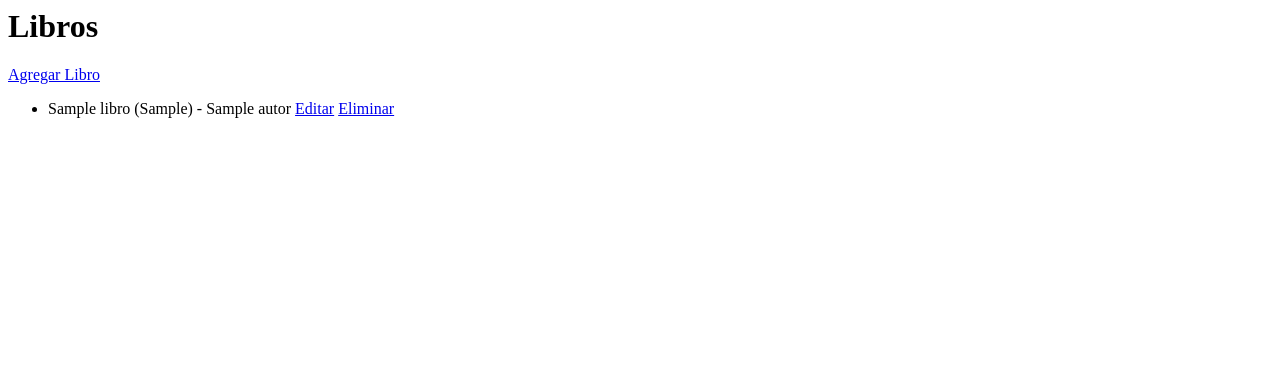
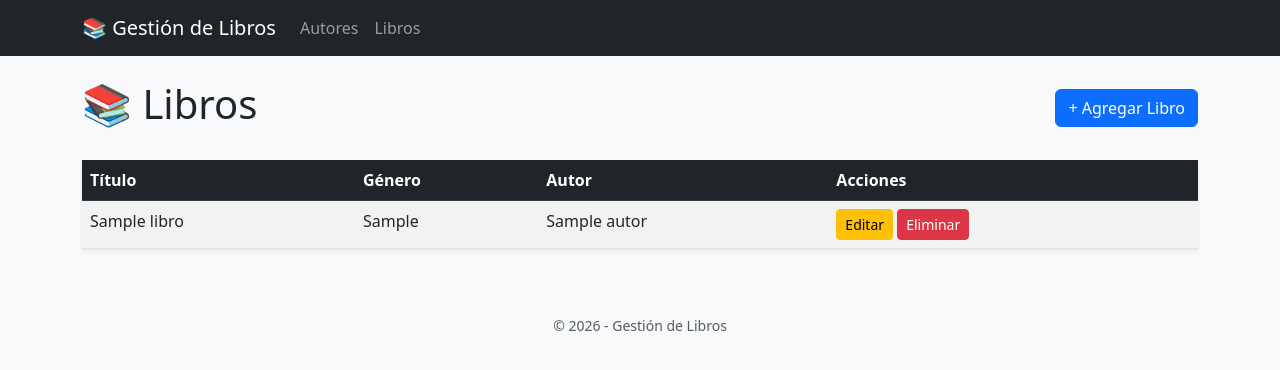
Before and after one commit to Fiurer7kp/taller_djangolibros, a Django app: page /libros/ in a window 1280 px wide. Shown: the top 370 px of the page. Run offline with Django 5.2, Linux system fonts and the light colour scheme; tables that the repository leaves empty hold one stand-in row (values such as "Sample post").

Commit message:
Agregar Bootstrap y archivos de configuración para despliegue

```diff
--- /dev/null
+++ b/gestion/templates/gestion/base.html
@@ -0,0 +1,40 @@
+<!DOCTYPE html>
+<html lang="es">
+<head>
+    <meta charset="UTF-8">
+    <meta name="viewport" content="width=device-width, initial-scale=1.0">
+    <title>Gestión de Libros</title>
+    <link href="https://cdn.jsdelivr.net/npm/bootstrap@5.3.0/dist/css/bootstrap.min.css" rel="stylesheet">
+</head>
+<body class="bg-light">
+    <nav class="navbar navbar-expand-lg navbar-dark bg-dark mb-4">
+        <div class="container">
+            <a class="navbar-brand" href="/">📚 Gestión de Libros</a>
+            <button class="navbar-toggler" type="button" data-bs-toggle="collapse" data-bs-target="#navbarNav">
+                <span class="navbar-toggler-icon"></span>
+            </button>
+            <div class="collapse navbar-collapse" id="navbarNav">
+                <ul class="navbar-nav">
+                    <li class="nav-item">
+                        <a class="nav-link" href="{% url 'lista_autores' %}">Autores</a>
+                    </li>
+                    <li class="nav-item">
+                        <a class="nav-link" href="{% url 'lista_libros' %}">Libros</a>
+                    </li>
+                </ul>
+            </div>
+        </div>
+    </nav>
+
+    <div class="container">
+        {% block content %}
+        {% endblock %}
+    </div>
+
+    <footer class="text-center mt-5 py-3 text-muted">
+        <small>© 2026 - Gestión de Libros</small>
+    </footer>
+
+    <script src="https://cdn.jsdelivr.net/npm/bootstrap@5.3.0/dist/js/bootstrap.bundle.min.js"></script>
+</body>
+</html>
--- a/gestion/templates/gestion/lista_libros.html
+++ b/gestion/templates/gestion/lista_libros.html
@@ -1,11 +1,36 @@
-<h1>Libros</h1>
-<a href="{% url 'crear_libro' %}">Agregar Libro</a>
-<ul>
-{% for libro in libros %}
-    <li>
-        {{ libro.titulo }} ({{ libro.genero }}) - {{ libro.autor.nombre }}
-        <a href="{% url 'editar_libro' libro.pk %}">Editar</a>
-        <a href="{% url 'eliminar_libro' libro.pk %}">Eliminar</a>
-    </li>
-{% endfor %}
-</ul>
+{% extends 'gestion/base.html' %}
+
+{% block content %}
+<div class="d-flex justify-content-between align-items-center mb-4">
+    <h1>📚 Libros</h1>
+    <a href="{% url 'crear_libro' %}" class="btn btn-primary">+ Agregar Libro</a>
+</div>
+
+<table class="table table-striped table-hover shadow-sm">
+    <thead class="table-dark">
+        <tr>
+            <th>Título</th>
+            <th>Género</th>
+            <th>Autor</th>
+            <th>Acciones</th>
+        </tr>
+    </thead>
+    <tbody>
+        {% for libro in libros %}
+        <tr>
+            <td>{{ libro.titulo }}</td>
+            <td>{{ libro.genero }}</td>
+            <td>{{ libro.autor.nombre }}</td>
+            <td>
+                <a href="{% url 'editar_libro' libro.pk %}" class="btn btn-sm btn-warning">Editar</a>
+                <a href="{% url 'eliminar_libro' libro.pk %}" class="btn btn-sm btn-danger">Eliminar</a>
+            </td>
+        </tr>
+        {% empty %}
+        <tr>
+            <td colspan="4" class="text-center text-muted">No hay libros registrados</td>
+        </tr>
+        {% endfor %}
+    </tbody>
+</table>
+{% endblock %}
--- /dev/null
+++ b/requirements.txt
@@ -0,0 +1,4 @@
+asgiref==3.11.1
+Django==6.0.4
+sqlparse==0.5.5
+tzdata==2026.1
```
Also changed, not shown: gestion/templates/gestion/autor_confirm_delete.html (+13 -6 lines), gestion/templates/gestion/autor_form.html (+21 -6 lines), gestion/templates/gestion/libro_confirm_delete.html (+13 -6 lines), gestion/templates/gestion/libro_form.html (+21 -6 lines), gestion/templates/gestion/lista_autores.html (+34 -11 lines), 2 other files.
